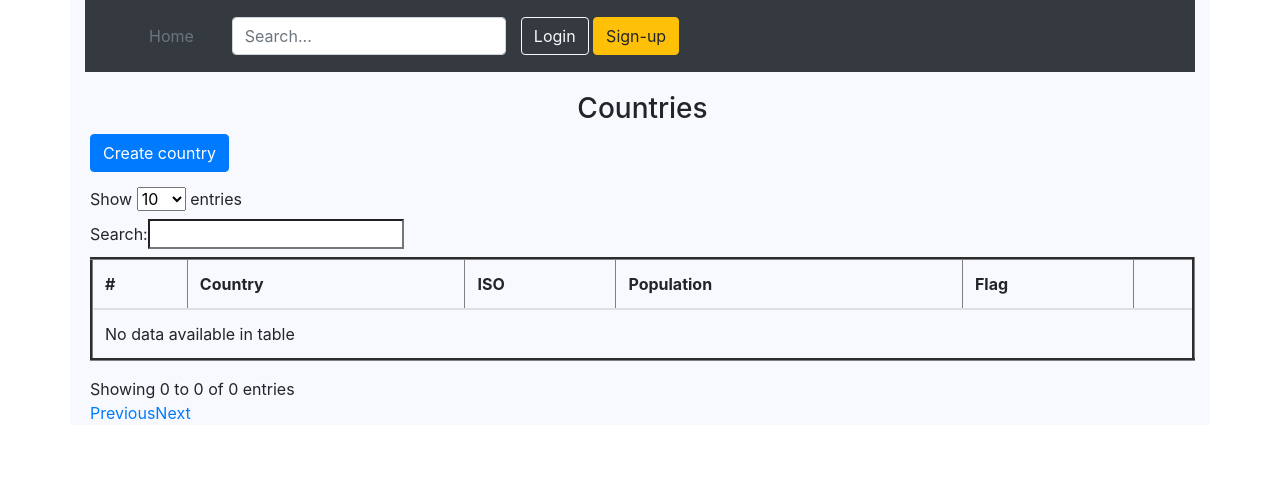
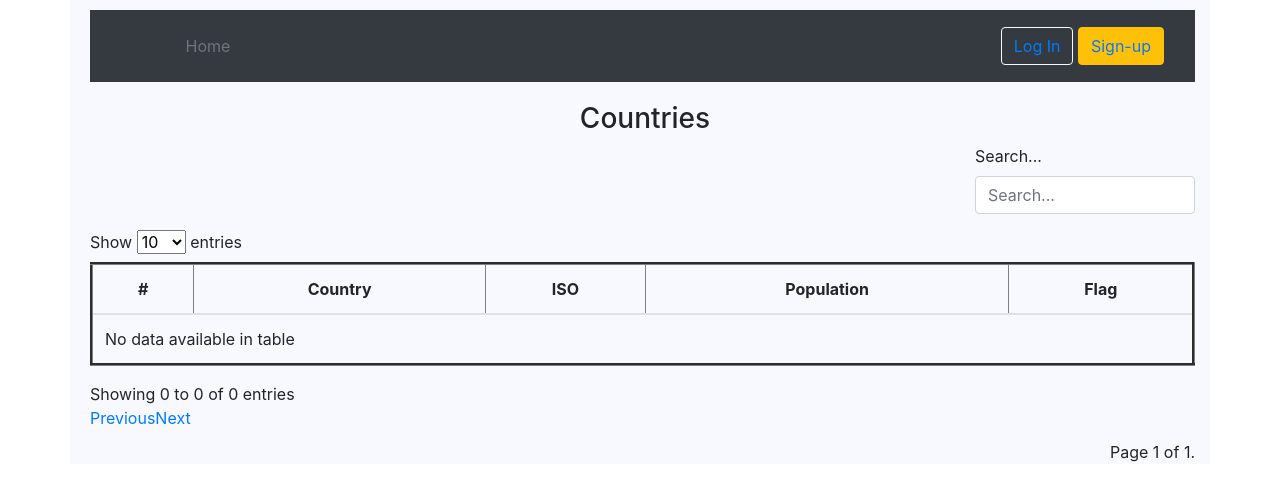
Before and after one commit to VlasiD/Django_Internship_2022, a Django app: page /countries/ in a window 1280 px wide. Shown: the top 501 px of the page. Run offline with Django 4.2, Linux system fonts and the light colour scheme; data that the repository does not hold is empty; some libraries are stand-ins or nearby versions.

Commit message:
Lesson 6. Added: registration login removing object log-in/staff conditions pagination search by name.

```diff
--- a/cities/forms.py
+++ b/cities/forms.py
@@ -12,3 +12,7 @@ class CityForm(forms.ModelForm):
     class Meta:
         model = City
         exclude = ['country']
+
+
+class SearchForm(forms.Form):
+    keyword = forms.CharField(max_length=20, required=False, label='Search...')
--- a/cities/templatetags/extras.py
+++ b/cities/templatetags/extras.py
@@ -5,6 +5,6 @@ register = template.Library()
 @register.filter()
 def image_tag(param):
     if param:
-        return "/media/success.png"
+        return "/media/done.svg"
     else:
-        return "/media/error.jpg"
+        return "/media/unavailable.svg"
--- a/cities/urls.py
+++ b/cities/urls.py
@@ -1,16 +1,22 @@
 from django.urls import path, include
-from cities.views import countries, country, city, create_country, create_city, edit_city, edit_country
+from cities.views import countries, country, city, create_country, create_city, edit_city, edit_country, \
+    CitiesLoginView, CitiesLogoutView, register, delete_country, delete_city
 from django.conf.urls.static import static
 from Django_Internship_2022 import settings
 
 urlpatterns = [
-    path('countries/', countries, name='countries'),
-    path('countries/add/', create_country, name='create_country'),
-    path('country/<int:pk>/edit/', edit_country, name='edit_country'),
-    path('country/<int:pk>/', country, name='country'),
-    path('country/<int:pk>/add/', create_city, name='create_city'),
-    path('country/<int:pk>/<int:id>/', city, name='city'),
-    path('country/<int:pk>/<int:id>/edit/', edit_city, name='edit_city'),
-] + static(settings.MEDIA_URL, document_root=settings.MEDIA_ROOT)
+                  path('countries/', countries, name='countries'),
+                  path('register/', register, name='register'),
+                  path('login/', CitiesLoginView.as_view(), name='login'),
+                  path('logout/', CitiesLogoutView.as_view(), name='logout'),
+                  path('countries/add/', create_country, name='create_country'),
+                  path('country/<int:pk>/edit/', edit_country, name='edit_country'),
+                  path('country/<int:pk>/delete/', delete_country, name='delete_country'),
+                  path('country/<int:pk>/', country, name='country'),
+                  path('country/<int:pk>/add/', create_city, name='create_city'),
+                  path('country/<int:pk>/<int:id>/', city, name='city'),
+                  path('country/<int:pk>/<int:id>/edit/', edit_city, name='edit_city'),
+                  path('country/<int:pk>/<int:id>/delete/', delete_city, name='delete_city'),
+              ] + static(settings.MEDIA_URL, document_root=settings.MEDIA_ROOT)
 
 urlpatterns += static(settings.STATIC_URL, document_root=settings.STATICFILES_DIRS)
--- a/cities/views.py
+++ b/cities/views.py
@@ -1,6 +1,13 @@
+from django.contrib.auth.decorators import login_required
+from django.contrib.auth.forms import UserCreationForm
+from django.contrib.auth.mixins import LoginRequiredMixin
+from django.contrib.auth.views import LoginView, LogoutView
+from django.core.paginator import Paginator
 from django.shortcuts import render, redirect, get_object_or_404
+from django.urls import reverse_lazy
+
 from cities.models import Country, City
-from cities.forms import CountryForm, CityForm
+from cities.forms import CountryForm, CityForm, SearchForm
 
 
 def home(request):
@@ -9,13 +16,38 @@ def home(request):
 
 def countries(request):
     countries = Country.objects.all()
-    return render(request, 'cities/countries.html', context={'countries': countries})
+    if 'keyword' in request.GET:
+        keyword = request.GET['keyword']
+        countries = countries.filter(name__icontains=keyword)
+    else:
+        keyword = ''
+    form = SearchForm(initial={'keyword': keyword})
+    paginator = Paginator(countries, 15)
+    if 'page' in request.GET:
+        page_num = request.GET['page']
+    else:
+        page_num = 1
+    page = paginator.get_page(page_num)
+    return render(request, 'cities/countries.html', context={'countries': countries, 'page': page, 'form': form})
 
 
 def country(request, pk):
     country = get_object_or_404(Country, id=pk)
     cities = City.objects.filter(country_id=pk)
-    return render(request, 'cities/country.html', context={'cities': cities, 'country': country})
+    if 'keyword' in request.GET:
+        keyword = request.GET['keyword']
+        cities = cities.filter(name__icontains=keyword)
+    else:
+        keyword = ''
+    form = SearchForm(initial={'keyword': keyword})
+    paginator = Paginator(cities, 15)
+    if 'page' in request.GET:
+        page_num = request.GET['page']
+    else:
+        page_num = 1
+    page = paginator.get_page(page_num)
+    context = {'cities': cities, 'country': country, 'page': page, 'form': form}
+    return render(request, 'cities/country.html', context=context)
 
 
 def city(request, pk, id):
@@ -23,6 +55,7 @@ def city(request, pk, id):
     return render(request, 'cities/city.html', context={'city': city})
 
 
+@login_required(login_url='/login/')
 def create_country(request):
     if request.method == 'POST':
         form = CountryForm(request.POST, request.FILES)
@@ -34,6 +67,7 @@ def create_country(request):
         return render(request, 'cities/create_country.html', context={'form': form})
 
 
+@login_required(login_url='/login/')
 def create_city(request, pk):
     if request.method == 'POST':
         form = CityForm(request.POST, request.FILES)
@@ -47,8 +81,9 @@ def create_city(request, pk):
         return render(request, 'cities/create_city.html', context={'form': form})
 
 
+@login_required(login_url='/login/')
 def edit_country(request, pk):
-    country = Country.objects.get(id=pk)
+    country = get_object_or_404(Country, id=pk)
     if request.method == 'POST':
         form = CountryForm(request.POST, request.FILES, instance=country)
         if form.is_valid():
@@ -59,14 +94,50 @@ def edit_country(request, pk):
         return render(request, 'cities/edit_country.html', context={'form': form, 'country': country})
 
 
-
+@login_required(login_url='/login/')
 def edit_city(request, pk, id):
     city = get_object_or_404(City, id=id)
     if request.method == 'POST':
         form = CityForm(data=request.POST, instance=city)
         if form.is_valid():
             form.save()
-            return redirect('city', city.country.id, id)
+            return redirect('country', city.country.id)
     else:
         form = CityForm(instance=city)
         return render(request, 'cities/edit_city.html', context={'form': form, 'city': city})
+
+
+@login_required(login_url='/login/')
+def delete_country(request, pk):
+    country = get_object_or_404(Country, id=pk)
+    if request.user.is_staff:
+        country.delete()
+    return redirect('countries')
+
+
+@login_required(login_url='/login/')
+def delete_city(request, pk, id):
+    city = get_object_or_404(City, id=id)
+    country_id = city.country.id
+    if request.user.is_staff:
+        city.delete()
+    return redirect('country', country_id)
+
+
+class CitiesLoginView(LoginView):
+    template_name = 'account/login.html'
+    success_url = reverse_lazy('countries')
+
+
+class CitiesLogoutView(LoginRequiredMixin, LogoutView):
+    template_name = 'account/logout.html'
+
+
+def register(request):
+    form = UserCreationForm()
+    if request.method == 'POST':
+        form = UserCreationForm(request.POST)
+        if form.is_valid():
+            form.save()
+            return redirect('countries')
+    return render(request, 'account/register_user.html', context={'form': form})
--- a/templates/base.html
+++ b/templates/base.html
@@ -6,11 +6,11 @@
     <meta charset="utf-8">
     <title>{% block title %} Cities {% endblock %}</title>
     <!--Bootstrap-->
-    <link href="{% static 'cities/css/bootstrap.min.css'%}" rel="stylesheet">
+    <link href="{% static 'cities/css/bootstrap.min.css' %}" rel="stylesheet">
     <!--<link href="https://cdn.jsdelivr.net/npm/bootstrap@5.1.3/dist/css/bootstrap.min.css" rel="stylesheet"
           integrity="sha384-1BmE4kWBq78iYhFldvKuhfTAU6auU8tT94WrHftjDbrCEXSU1oBoqyl2QvZ6jIW3" crossorigin="anonymous">-->
     <!--Datatables styling-->
-    <link rel="stylesheet" type="text/css" href="{% static 'cities/DataTables/css/datatables.bootstrap.min.css' %}">
+    <link rel="stylesheet" type="text/css" href="{% static 'cities/DataTables/css/datatables.datatables.css' %}">
     <!--<link rel="stylesheet" type="text/css"
           href="https://cdn.datatables.net/v/dt/dt-1.11.4/b-2.2.2/b-html5-2.2.2/b-print-2.2.2/fh-3.2.1/sp-1.4.0/datatables.min.css"/>-->
 
@@ -19,11 +19,13 @@
 <style>
     .container {
         background-color: ghostwhite;
+        padding-left: 20px;
+        padding-top: 10px;
     }
 </style>
 <div class="container">
     <div class="p-3 bg-dark text-white">
-        <div class="d-flex flex-wrap align-items-center justify-content-center justify-content-lg-start">
+        <div class="d-flex flex-wrap align-items-center justify-content-center justify-content-lg-between">
             <a href="{% url 'countries' %}"
                class="d-flex align-items-center mb-2 mb-lg-0 text-white text-decoration-none">
                 <svg class="bi me-2" width="40" height="32" role="img" aria-label="Bootstrap">
@@ -34,25 +36,29 @@
             <ul class="nav col-12 col-lg-auto me-lg-auto mb-2 justify-content-center mb-md-0">
                 <li><a href="{% url 'countries' %}" class="nav-link px-2 text-secondary">Home</a></li>
             </ul>
-
-            <form class="col-12 col-lg-auto mb-3 mb-lg-0 me-lg-3">
-                <input type="search" class="form-control form-control-dark" placeholder="Search..." aria-label="Search">
-            </form>
-
-            <div class="text-end" align="right">
-                <button type="button" class="btn btn-outline-light me-2">Login</button>
-                <button type="button" class="btn btn-warning">Sign-up</button>
+            <div class="col-md-10" align="right">
+                {% if user.is_authenticated %}
+                    <button type="button" class="btn btn-outline-light me-2"><a href="{% url 'logout' %}">Log
+                        Out</a>
+                    </button>
+                {% else %}
+                    <button type="button" class="btn btn-outline-light me-2"><a href="{% url 'login' %}">Log In</a>
+                    </button>
+                    <button type="button" class="btn btn-warning"><a href="{% url 'register' %}">Sign-up</a>
+                    </button>
+                {% endif %}
             </div>
         </div>
     </div>
 </div>
 {% block content %} Empty page {% endblock %}
 <!--Bootstrap js-->
+<!--<script type="text/javascript"  src="{% static 'cities/js/bootstrap.bundle.js' %}"></script>
 <script src="https://cdn.jsdelivr.net/npm/bootstrap@5.1.3/dist/js/bootstrap.bundle.min.js"
         integrity="sha384-ka7Sk0Gln4gmtz2MlQnikT1wXgYsOg+OMhuP+IlRH9sENBO0LRn5q+8nbTov4+1p"
-        crossorigin="anonymous"></script>
+        crossorigin="anonymous"></script>-->
 <!--Datatables js-->
-<script type="text/javascript" src="{% static 'cities/DataTables/css/datatables.bootstrap.min.js' %}"></script>
+<script type="text/javascript" src="{% static 'cities/DataTables/js/datatables.bootstrap.js' %}"></script>
 <!--<script type="text/javascript"
         src="https://cdn.datatables.net/v/dt/dt-1.11.4/b-2.2.2/b-html5-2.2.2/b-print-2.2.2/fh-3.2.1/sp-1.4.0/datatables.min.js"></script>-->
 <!--Additional  js-->
--- a/templates/cities/countries.html
+++ b/templates/cities/countries.html
@@ -1,39 +1,82 @@
 {% extends 'base.html' %}
-{%  load static %}
+{% load static %}
+{% load bootstrap4 %}
 
 {% block title %} Countries {% endblock %}
 
 {% block content %}
-    <div class="container" style="padding-left: 20px; padding-top: 10px; ">
+    <div class="container">
         <h3 class="container" style="text-align: center; padding-top: 10px; ">Countries</h3>
+        <div class="row">
+            <div class="col">
+                {% if user.is_authenticated %}
+                    <a class="btn btn-primary" style="color: white" href="{% url 'create_country' %}">Create country</a>
+                {% endif %}
+            </div>
+            <div class="d-flex justify-content-between">
+                <form class="col-12 col-lg-auto mb-3 mb-lg-0 me-lg-3" style="width: 250px">
+                    {% bootstrap_form form show_label=False %}
+                </form>
+            </div>
+        </div>
         <table id="countries_table" border="3" class="table">
             <thead>
-            <div style="padding-bottom: 15px">
-                <a class="btn btn-primary" style="color: white" href="{% url 'create_country' %}">Create country</a>
-            </div>
             <tr>
-                <th>#</th>
-                <th>Country</th>
-                <th>ISO</th>
-                <th>Population</th>
-                <th>Flag</th>
-                <th></th>
+                <th style="text-align: center">#</th>
+                <th style="text-align: center">Country</th>
+                <th style="text-align: center">ISO</th>
+                <th style="text-align: center">Population</th>
+                <th style="text-align: center">Flag</th>
+                {% if user.is_authenticated %}
+                    <th style="text-align: center"><img alt="edit" src="{% static 'cities/img/config.svg' %}"
+                                                        width="30px" height="30px"></th>
+                {% endif %}
             </tr>
             </thead>
             <tbody>
-            {% for country in countries %}
+            {% for country in page %}
                 <tr>
-                    <th scope="row">{{ forloop.counter }}</th>
-                    <th><a href="{% url 'country' pk=country.id %}">{{ country.name|upper }}</a></th>
-                    <td>{{ country.iso }}</td>
-                    <td>{{ country.population }}</td>
-                    <td><img src="/media/{{ country.flag }}" width="50px" height="30px"></td>
-                    <td><a href="{% url 'edit_country' pk=country.id %}"><img alt="edit" src="{% static 'cities/img/config.png' %}"
-                                                                              width="30px" height="30px"></a></td>
+                    <th style="text-align: center" scope="row">{{ forloop.counter }}</th>
+                    <th style="text-align: center"><a
+                            href="{% url 'country' pk=country.id %}">{{ country.name|upper }}</a></th>
+                    <td style="text-align: center">{{ country.iso }}</td>
+                    <td style="text-align: center">{{ country.population }}</td>
+                    <td style="text-align: center"><img src="/media/{{ country.flag }}" width="50px" height="30px"></td>
+                    {% if user.is_authenticated %}
+                        <td style="text-align: center"><a href="{% url 'edit_country' pk=country.id %}">
+                            <img alt="edit" src="{% static 'cities/img/edit.svg' %}"
+                                 width="30px"
+                                 height="30px"></a>
+                            {% if user.is_staff %}
+                                <a href="{% url 'delete_country' pk=country.id %}">
+                                    <img alt="delete"
+                                         src="{% static 'cities/img/delete.svg' %}"
+                                         width="30px"
+                                         height="30px"></a>
+                            {% endif %}
+                        </td>
+                    {% endif %}
                 </tr>
             {% endfor %}
             </tbody>
         </table>
+    </div>
+    <div class="container" style="text-align: right">
+        <span class="step-links">
+        {% if page.has_previous %}
+            <a href="?page=1">&laquo; first</a>
+            <a href="?page={{ page.previous_page_number }}">previous</a>
+        {% endif %}
+
+            <span class="current">
+            Page {{ page.number }} of {{ page.paginator.num_pages }}.
+            </span>
+
+            {% if page.has_next %}
+                <a href="?page={{ page.next_page_number }}">next</a>
+                <a href="?page={{ page.paginator.num_pages }}">last &raquo;</a>
+            {% endif %}
+        </span>
     </div>
 {% endblock %}
 
@@ -41,7 +84,9 @@
 {% block js %}
     <script>
         $(document).ready(function () {
-            $('#countries_table').DataTable();
+            $('#countries_table').DataTable({
+                 searching: false
+            });
         })
     </script>
 {% endblock %}
--- a/templates/cities/create_city.html
+++ b/templates/cities/create_city.html
@@ -4,7 +4,7 @@
 {% block title %} New city {% endblock %}
 
 {% block content %}
-    <div class="container" style="padding-left: 20px; padding-top: 10px">
+    <div class="container">
         <h3 class="container" style="text-align: center; padding-top: 10px; padding-bottom: 10px">New city</h3>
         <form method="POST" class="post-form" enctype="multipart/form-data">
             {% csrf_token %}
--- a/templates/cities/create_country.html
+++ b/templates/cities/create_country.html
@@ -4,7 +4,7 @@
 {% block title %} New country {% endblock %}
 
 {% block content %}
-    <div class="container" style="padding-left: 20px; padding-top: 10px">
+    <div class="container">
         <h3 class="container" style="text-align: center; padding-top: 10px; padding-bottom: 10px">New country</h3>
         <form method="POST" class="post-form" enctype="multipart/form-data">
             {% csrf_token %}
--- a/templates/cities/edit_city.html
+++ b/templates/cities/edit_city.html
@@ -4,7 +4,7 @@
 {% block title %} Edit city {{ city.name }}{% endblock %}
 
 {% block content %}
-    <div class="container" style="padding-left: 20px; padding-top: 10px">
+    <div class="container">
         <h3 class="container" style="text-align: center; padding-top: 10px; ">Edit city {{ city.name }}</h3>
         <form method="POST" class="post-form" enctype="multipart/form-data">
             {% csrf_token %}
--- a/templates/cities/edit_country.html
+++ b/templates/cities/edit_country.html
@@ -4,7 +4,7 @@
 {% block title %} Edit country {{ country.name|upper }}{% endblock %}
 
 {% block content %}
-    <div class="container" style="padding-left: 20px; padding-top: 10px">
+    <div class="container">
         <h3 class="container" style="text-align: center; padding-top: 10px; padding-bottom: 10px">Edit country {{ country.name|upper }}</h3>
         <form method="POST" class="post-form" enctype="multipart/form-data">
             {% csrf_token %}
```
Also changed, not shown: templates/account/confirm_password.html (added, +23 -0 lines), templates/account/login.html (added, +21 -0 lines), templates/account/logout.html (added, +11 -0 lines), templates/account/register_user.html (added, +17 -0 lines), templates/cities/country.html (+70 -19 lines), static/cities/img/config.png (deleted), static/cities/img/error.jpg (deleted), static/cities/img/success.png (deleted).
